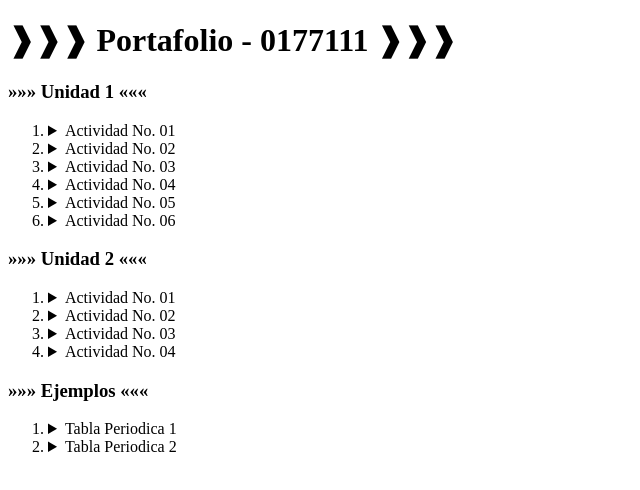
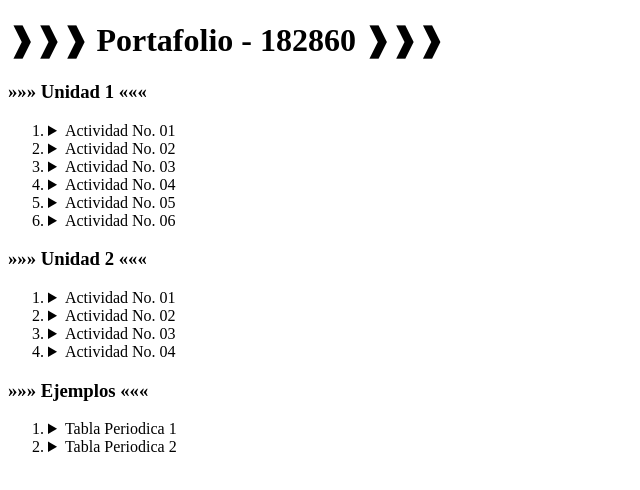
Before and after one commit to MonseReyes/Marioni9898.github.io, a plain HTML site: page index.html in a window 1280 px wide. Shown: the whole page, without its empty margins (0-640 px from the left). Drawn offline with Linux system fonts and the light colour scheme.

Commit message:
Update index.html

```diff
--- a/index.html
+++ b/index.html
@@ -11,7 +11,7 @@
     <!-- Etiqueta de cuerpo/contenido-->
     <body>
         <!-- Etiqueta de titulo/encabezado de una seccion -->
-        <h1>&#10097;&#10097;&#10097; Portafolio - 0177111 &#10097;&#10097;&#10097;</h1>
+        <h1>&#10097;&#10097;&#10097; Portafolio - 182860 &#10097;&#10097;&#10097;</h1>
         <h3>&raquo;&raquo;&raquo; Unidad 1 &laquo;&laquo;&laquo;</h3>
         <ol>
             <li>
```
